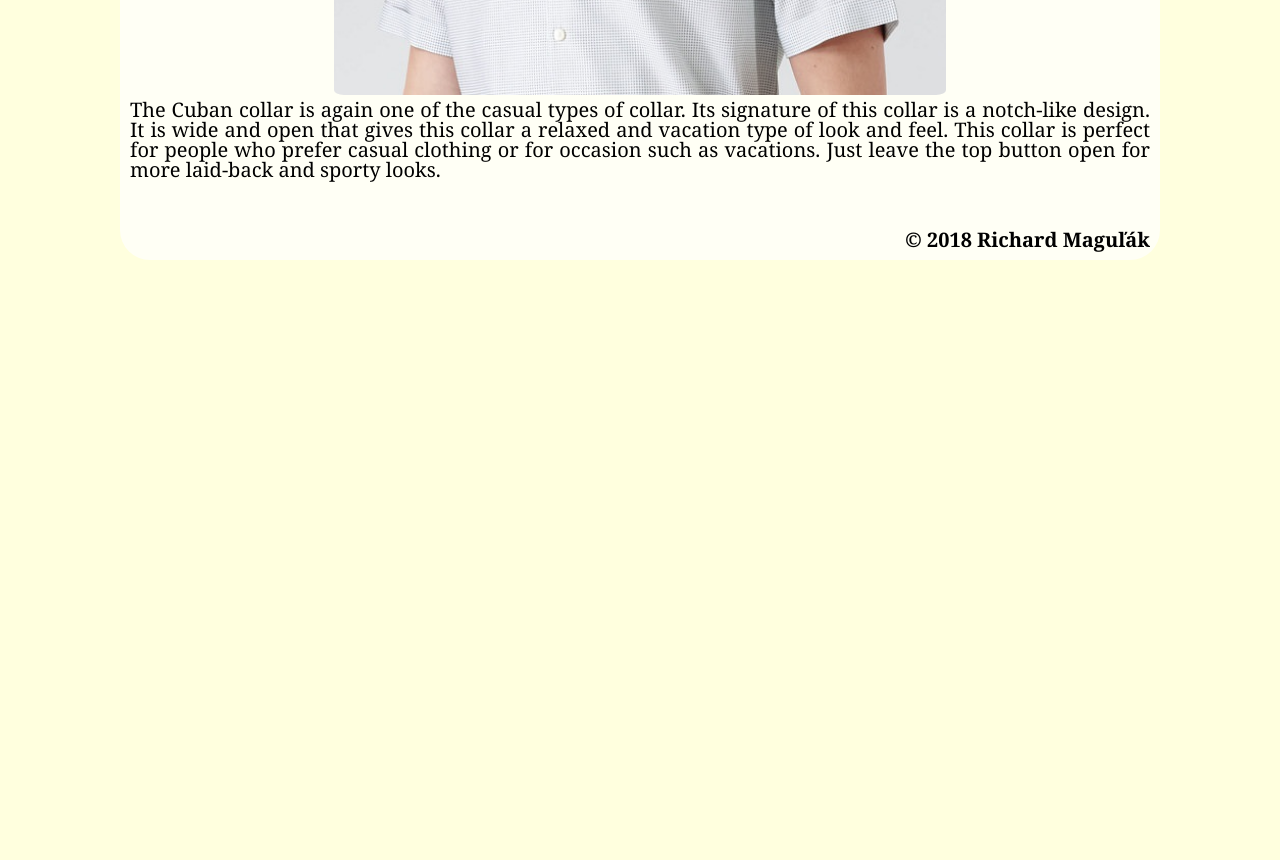
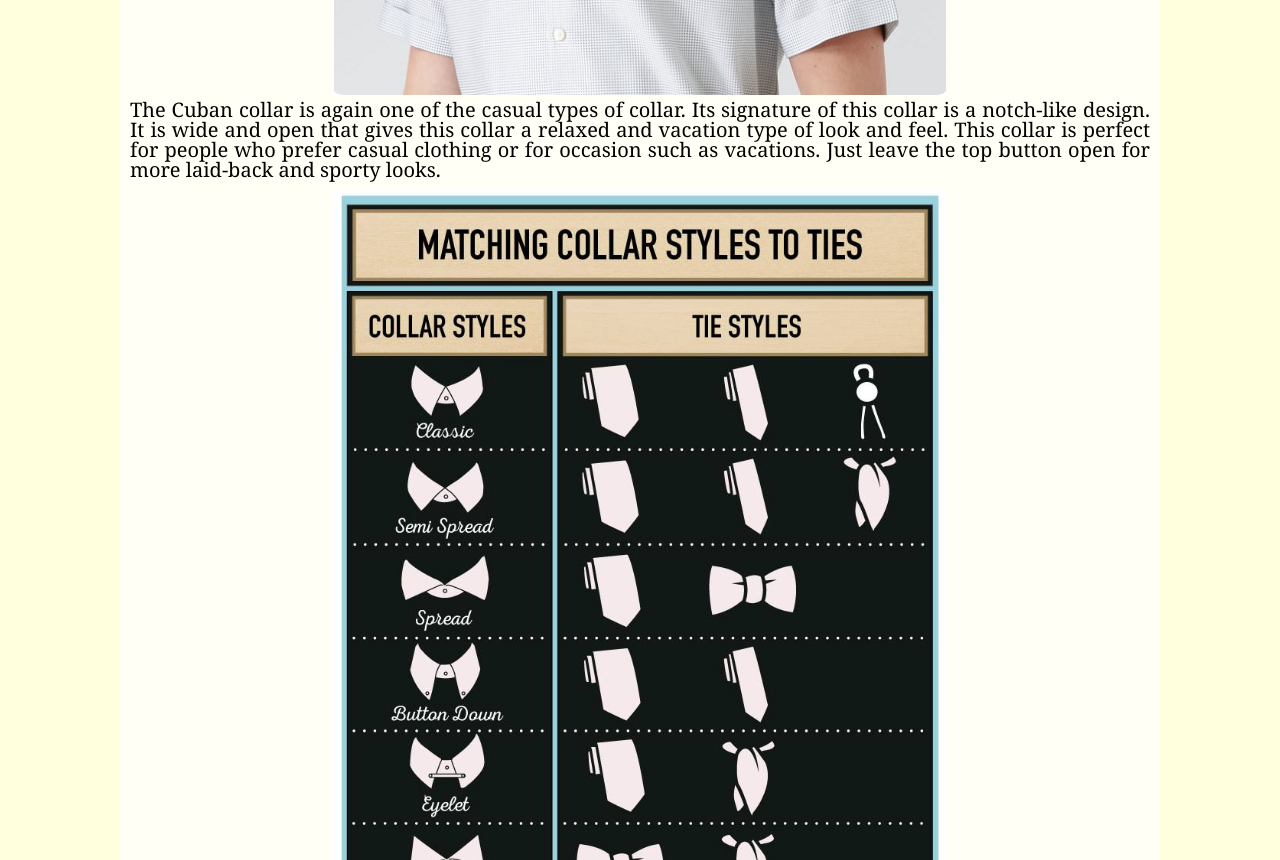
Before and after one commit to gentlemanstyle/_, a plain HTML site: page Assets/html/Clothes.html in a window 1280 px wide. Shown: the part 6000-6860 px from the top of the page. Before the commit the page ends 6300 px from the top, so only its background shows below. Drawn offline with Linux system fonts and the light colour scheme.

Commit message:
Add files via upload

```diff
--- a/Assets/html/Clothes.html
+++ b/Assets/html/Clothes.html
@@ -57,6 +57,7 @@
 			<h2 class="c1"> The Cuban collar</h2>
 			<img src="../img/c/c8.jpg" class="c">
 			<p>The Cuban collar is again one of the casual types of collar. Its signature of this collar is a notch-like design. It is wide and open that gives this collar a relaxed and vacation type of look and feel. This collar is perfect for people who prefer casual clothing or for occasion such as vacations. Just leave the top button open for more laid-back and sporty looks.</p>
+			<img src="../img/c/c9.jpg" class="c">
  		<footer>
 	    	<p>© 2018 Richard Maguľák</p>
 	    </footer>
```
